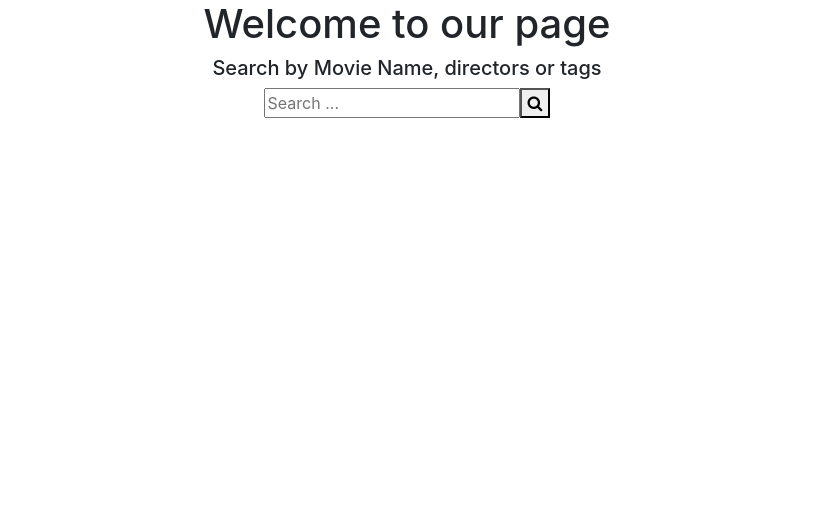
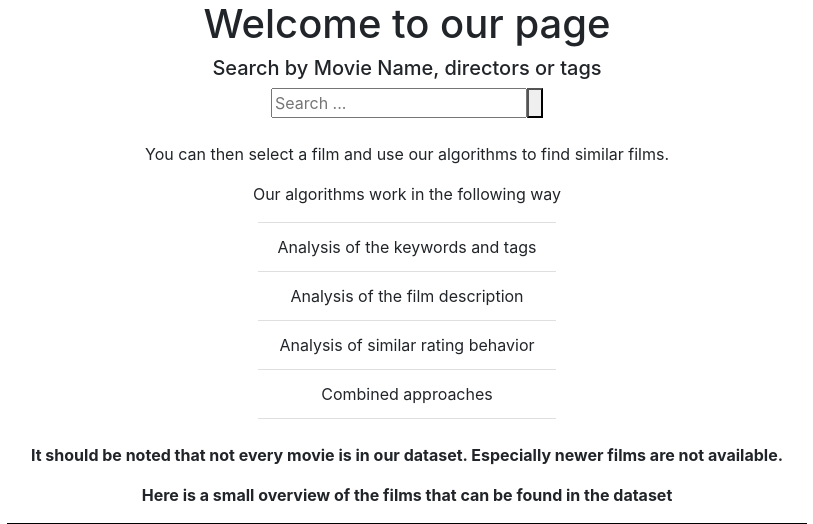
Before and after one commit to AlexanderWidmann/recommender2021, a Django app: page / in a window 1280 px wide. Shown: the top 524 px of the page, without its empty margins (233-1046 px from the left). Before the commit the page ends 118 px from the top, so only its background shows below. Run offline with Django 3.2, Linux system fonts and the light colour scheme; parts of the project's set-up code (start-up, migrations or seed data) failed here and were passed over; some libraries are stand-ins or nearby versions.

Commit message:
Changed the layout a little bit

```diff
--- a/project_recommender2021/index/views.py
+++ b/project_recommender2021/index/views.py
@@ -11,8 +11,8 @@ def index(request):
 
 
 def getMovies(request):
-    if request.method == "POST":
-        movie_name = request.POST['movie_name']
-        movie = rec.movie_json(movie_name)
+
+    movie_name = request.POST['movie_name']
+    movie = rec.movie_json(movie_name)
 
     return render(request, "overview_movies.html", movie)
--- a/project_recommender2021/templates/index.html
+++ b/project_recommender2021/templates/index.html
@@ -11,21 +11,55 @@
             margin: auto;
         }
 
+        .center {
+            display: flex;
+            flex-direction: column;
+            justify-content: center;
+            align-items: center;
+            text-align: center;
+            min-height: 100vh;
+        }
+
+        .moviePics {
+            width: 700px;
+            height: 200px;
+        }
+
+        .flex-container {
+            display: flex;
+            flex-wrap: wrap;
+            flex-direction: row;
+            width: 50em;
+            border: 5px solid #000000;
+
+        }
+
+        img {
+
+            height: 300px;
+            width: 202px;
+        }
     </style>
 </head>
 <body>
 <meta charset="utf-8">
 <meta name="viewport" content="width=device-width, initial-scale=1">
-<link rel="stylesheet" href="https://stackpath.bootstrapcdn.com/bootstrap/4.3.1/css/bootstrap.min.css"
-      integrity="sha384-ggOyR0iXCbMQv3Xipma34MD+dH/1fQ784/j6cY/iJTQUOhcWr7x9JvoRxT2MZw1T" crossorigin="anonymous">
-<script src="https://stackpath.bootstrapcdn.com/bootstrap/4.3.1/js/bootstrap.min.js"
-        integrity="sha384-JjSmVgyd0p3pXB1rRibZUAYoIIy6OrQ6VrjIEaFf/nJGzIxFDsf4x0xIM+B07jRM"
+<link rel="stylesheet" href="https://maxcdn.bootstrapcdn.com/bootstrap/4.0.0/css/bootstrap.min.css"
+      integrity="sha384-Gn5384xqQ1aoWXA+058RXPxPg6fy4IWvTNh0E263XmFcJlSAwiGgFAW/dAiS6JXm" crossorigin="anonymous">
+
+<script src="https://code.jquery.com/jquery-3.2.1.slim.min.js"
+        integrity="sha384-KJ3o2DKtIkvYIK3UENzmM7KCkRr/rE9/Qpg6aAZGJwFDMVNA/GpGFF93hXpG5KkN"
+        crossorigin="anonymous"></script>
+<script src="https://cdnjs.cloudflare.com/ajax/libs/popper.js/1.12.9/umd/popper.min.js"
+        integrity="sha384-ApNbgh9B+Y1QKtv3Rn7W3mgPxhU9K/ScQsAP7hUibX39j7fakFPskvXusvfa0b4Q"
+        crossorigin="anonymous"></script>
+<script src="https://maxcdn.bootstrapcdn.com/bootstrap/4.0.0/js/bootstrap.min.js"
+        integrity="sha384-JZR6Spejh4U02d8jOt6vLEHfe/JQGiRRSQQxSfFWpi1MquVdAyjUar5+76PVCmYl"
         crossorigin="anonymous"></script>
 
-<link rel="stylesheet" href="https://cdnjs.cloudflare.com/ajax/libs/font-awesome/4.7.0/css/font-awesome.min.css">
 
+<div class="center">
     <h1>Welcome to our page</h1>
-
     <div>
         <h5>
             Search by Movie Name, directors or tags
@@ -40,5 +74,76 @@
 
         </form>
     </div>
+    <br>
+    <p>
+        You can then select a film and use our algorithms to find similar films.
+    </p>
+
+    <p>
+        Our algorithms work in the following way
+    </p>
+    <ul class="list-group list-group-flush">
+        <li class="list-group-item">
+            Analysis of the keywords and tags
+        </li>
+        <li class="list-group-item">
+            Analysis of the film description
+        </li>
+        <li class="list-group-item">
+            Analysis of similar rating behavior
+        </li>
+        <li class="list-group-item">
+            Combined approaches
+        </li>
+
+    </ul>
+    <br>
+
+    <p><strong>
+        It should be noted that not every movie is in our dataset. Especially newer films are not available.
+    </strong></p>
+     <p><strong>
+        Here is a small overview of the films that can be found in the dataset
+    </strong></p>
+
+    <div class="flex-container">
+        <div class="col-md-4">
+            <img src="https://i.pinimg.com/originals/a1/c5/69/a1c569fdbbdd079705f279e1d731613d.jpg"
+                 alt="MoviePic5">
+        </div>
+            <div class="col-md-4">
+            <img src="https://images-na.ssl-images-amazon.com/images/I/81mgxYNdvuL._AC_SL1500_.jpg"
+                 alt="MoviePic6">
+            </div>
+            <div class="col-md-4">
+
+
+                <img src="https://de.web.img2.acsta.net/r_1280_720/pictures/bzp/01/10568.jpg" alt="MoviePic1"
+                >
+
+            </div>
+            <div class="col-md-4">
+
+
+                <img src="https://images-na.ssl-images-amazon.com/images/I/91L2r0IatgL._AC_SL1500_.jpg"
+                     alt="MoviePic2">
+
+            </div>
+            <div class="col-md-4">
+
+
+                <img src="https://i.pinimg.com/originals/2d/7f/89/2d7f89c0132c4ef04afc6c929f94e1cf.jpg"
+                     alt="MoviePic3">
+
+            </div>
+
+            <div class="col-md-4">
+                <img src="https://img.fruugo.com/product/0/08/14290080_max.jpg" alt="MoviePic4">
+            </div>
+
+        </div>
+    </div>
+</div>
+<br>
 </body>
 </html>
```
Also changed, not shown: project_recommender2021/helper/__init__.py (+18 -9 lines), project_recommender2021/movie/views.py (+8 -4 lines), project_recommender2021/recommendation/__init__.py (+11 -10 lines), project_recommender2021/templates/movie.html (+48 -7 lines), project_recommender2021/templates/overview_movies.html (+12 -1 lines), project_recommender2021/templates/recommandation.html (+6 -1 lines). Lines whose indentation alone changed are shown as unchanged.
